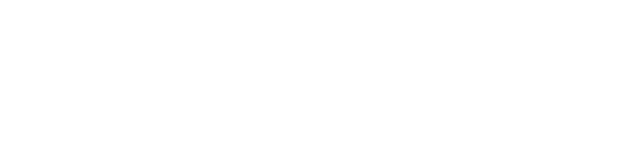
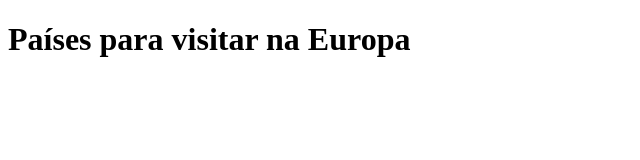
Before and after one commit to eloahsilva/elnd-aw, a plain HTML site: page index.html in a window 1280 px wide. Shown: the whole page, without its empty margins (0-640 px from the left). Drawn offline with Linux system fonts and the light colour scheme.

Commit message:
Adicionado título no projeto

```diff
--- a/index.html
+++ b/index.html
@@ -3,9 +3,9 @@
 <head>
     <meta charset="UTF-8">
     <meta name="viewport" content="width=device-width, initial-scale=1.0">
-    <title>Document</title>
+    <title>Recriação da Prática 1</title>
 </head>
 <body>
-
+    <h1>Países para visitar na Europa</h1>
 </body>
 </html>
```
